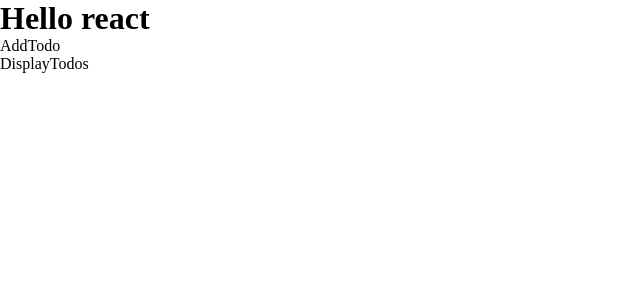
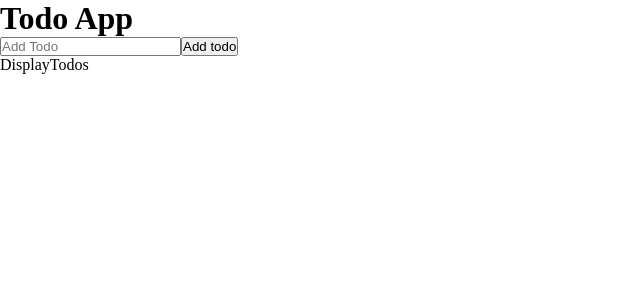
Before and after one commit to brian-ambani/react-projects, a React (Create React App) app in the folder todo-app/: page / in a window 1280 px wide. Shown: the top 300 px of the page, without its empty margins (0-640 px from the left). Built offline with nearby package versions, Linux system fonts and the light colour scheme.

Commit message:
updated project files

```diff
--- a/todo-app/src/App.js
+++ b/todo-app/src/App.js
@@ -1,11 +1,10 @@
 import styles from "./App.module.css";
-import AddTodo from "./components/AddTodo";
-import DisplayTodos from "./components/DisplayTodos";
+import AddTodo from "./components/addTodo/AddTodo";
+import DisplayTodos from "./components/displayTodo/DisplayTodos";
 
 function App() {
   return (
     <div className={styles.App}>
-      <h1>Hello react</h1>
       <AddTodo />
       <DisplayTodos />
     </div>
--- a/todo-app/src/components/AddTodo.jsx
+++ /dev/null
@@ -1,5 +0,0 @@
-import React from "react";
-
-export default function AddTodo() {
-  return <div>AddTodo</div>;
-}
--- /dev/null
+++ b/todo-app/src/components/addTodo/AddTodo.jsx
@@ -0,0 +1,11 @@
+import React from "react";
+
+export default function AddTodo() {
+  return (
+    <div>
+      <h1>Todo App</h1>
+      <input type="text" placeholder="Add Todo" />
+      <button>Add todo</button>
+    </div>
+  );
+}
```
Also changed, not shown: todo-app/src/components/addTodo/AddTodo.module.css (added), todo-app/src/components/displayTodo/DisplayTodos.jsx (renamed from todo-app/src/components/DisplayTodos.jsx), todo-app/src/components/displayTodo/DisplayTodos.module.css (added).
